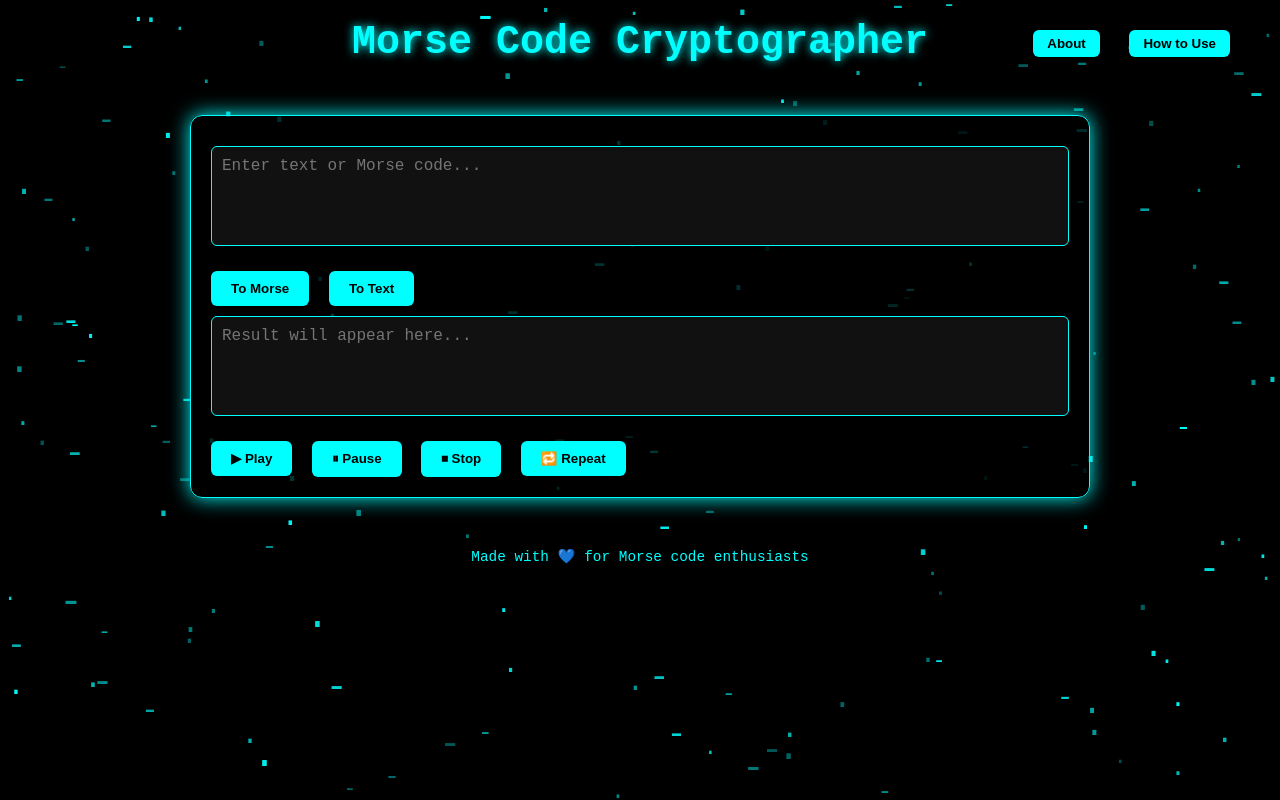
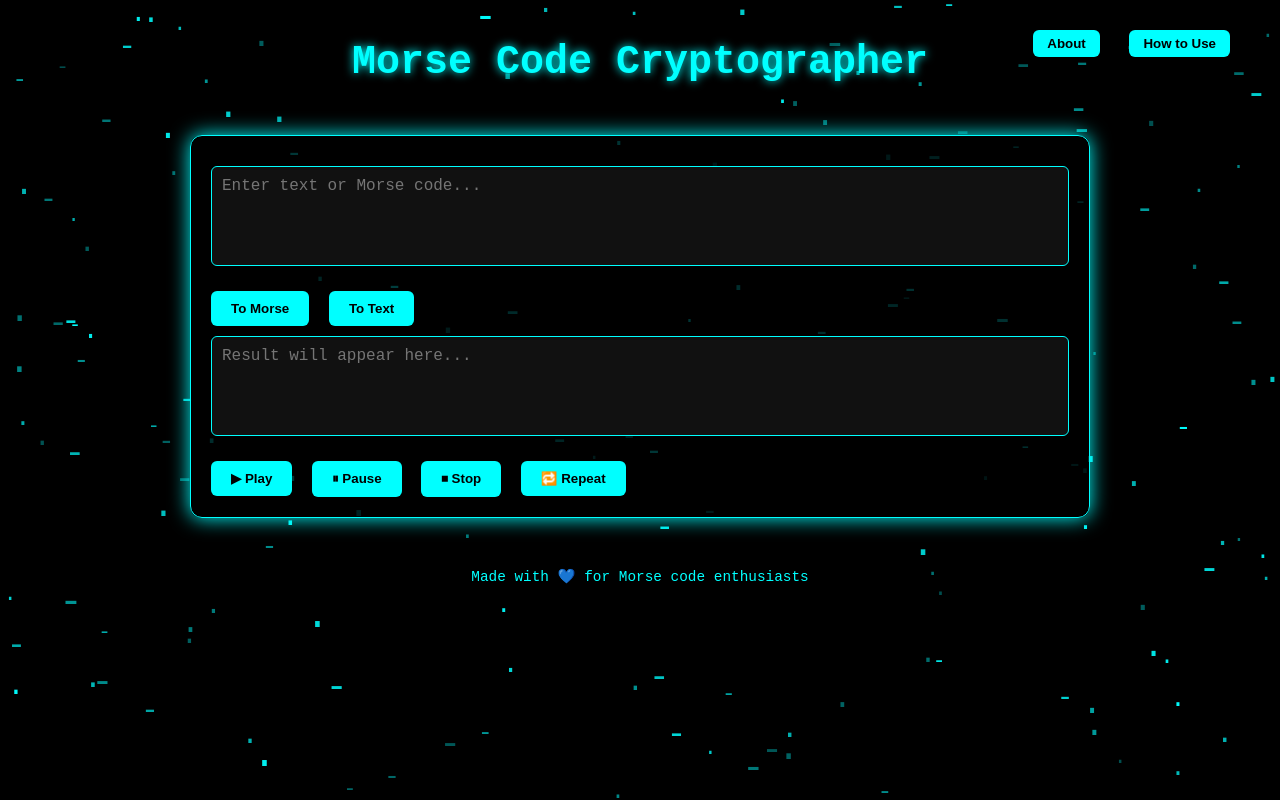
Before and after one commit to laasya-04/morse-cryptographer, a plain HTML site: page index.html in a window 1280 px wide. Drawn offline with Linux system fonts and the light colour scheme.

Commit message:
Update style.css

```diff
--- a/style.css
+++ b/style.css
@@ -25,11 +25,10 @@ body {
   display: flex;
   justify-content: center;
   align-items: center;
-  padding: 20px 40px 10px;
+  padding: 40px 40px 10px;
   position: relative;
   z-index: 1;
 }
-
 .top-bar h1 {
   font-size: 2.5rem;
   font-weight: bold;
```
